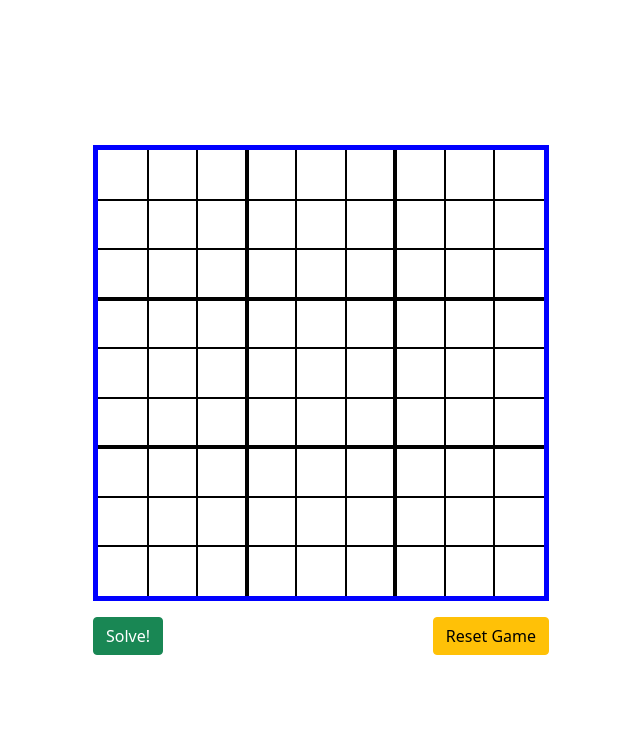
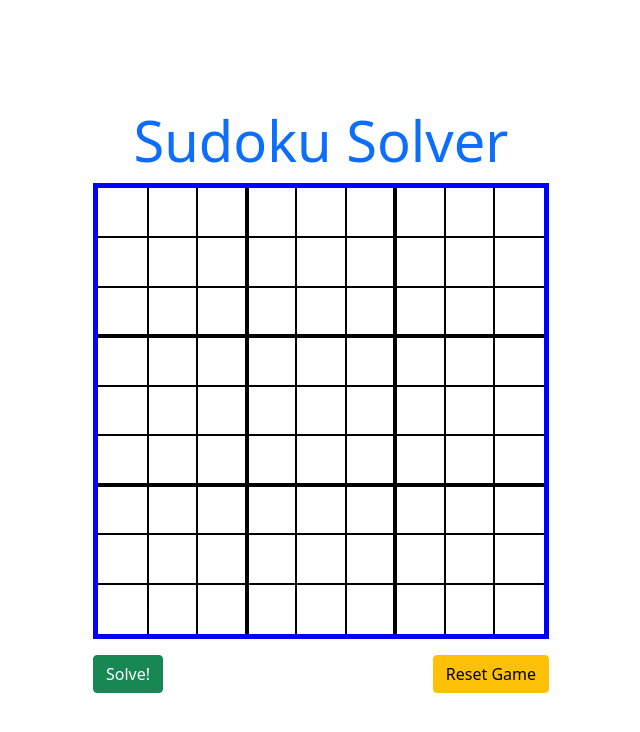
Before and after one commit to zivkaplan/Sudoku-Solver, a website: page index.html in a window 1280 px wide. Shown: the whole page, without its empty margins (319-959 px from the left). Drawn offline with nearby package versions, Linux system fonts and the light colour scheme.

Commit message:
added header

```diff
--- a/index.html
+++ b/index.html
@@ -14,6 +14,7 @@
         <link rel="stylesheet" href="app.css" />
     </head>
     <body>
+        <h1 class="display-4 text-primary">Sudoku Solver</h1>
         <section class="container">
             <div class="game-area">
                 <div class="board"></div>
```
